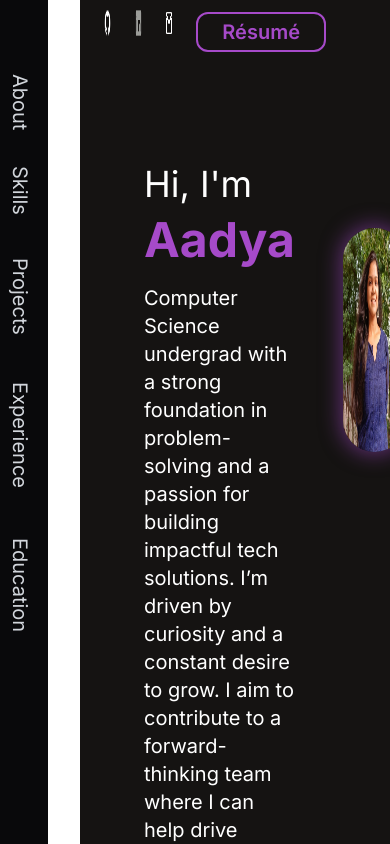
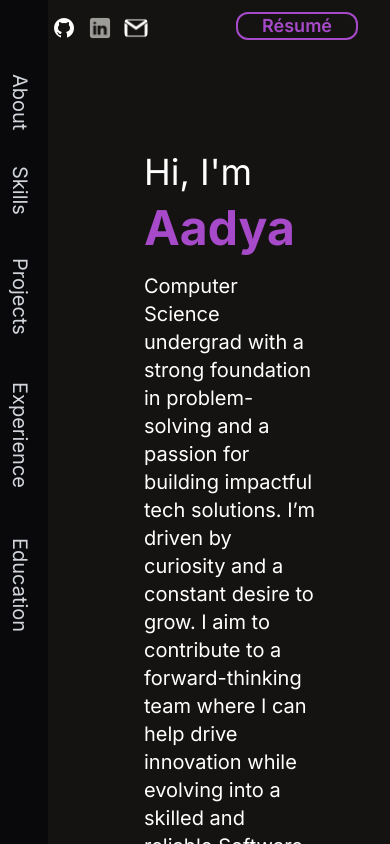
Before and after one commit to Aadya-Jha/My-Portfolio, a React (Vite) app in the folder portfolio/: page / in a window 390 px wide. Built offline with nearby package versions, Linux system fonts and the light colour scheme.

Commit message:
responsiveness added to about page

```diff
--- a/portfolio/src/components/Topbar.jsx
+++ b/portfolio/src/components/Topbar.jsx
@@ -8,25 +8,25 @@ const Topbar = () => {
     return (
         <div className="w-screen ml-20 h-16 bg-black-light flex">
             <div>
-                <ul className="flex">
-                    <li className="pl-6 pr-6 pt-2">
+                <ul className="flex pt-4 fixed top-0 left-11">
+                    <li className=" pl-2 pr-3 md:pl-12 md:pr-6 ">
                         <a href="https://github.com/Aadya-Jha">
-                            <img style={{ height: "30px", width: "30px" }}
-                            className="hover:shadow-[0_0_16px_4px_#A64AC9] rounded-full"
+                            <img
+                            className="hover:shadow-[0_0_16px_4px_#A64AC9] rounded-full h-6 w-6 md:h-8 md:w-8"
                             src={githubIcon} alt="" />
                         </a>
                     </li>
-                    <li className="pt-2">
+                    <li >
                         <a href="https://www.linkedin.com/in/aadya-jha-1232442a2/">
-                            <img style={{ height: "30px", width: "30px" }}
-                            className="hover:shadow-[0_0_16px_4px_#A64AC9] rounded-lg"
+                            <img
+                            className="hover:shadow-[0_0_16px_4px_#A64AC9] rounded-lg h-6 w-6 md:h-8 md:w-8"
                             src={linkedinIcon} alt="" />
                         </a>
                     </li>
-                    <li className="pl-6 pr-6 pt-2" >
+                    <li className="pl-3 md:pl-6 md:pr-6" >
                         <a href="mailto:aadya.aarchi@gmail.com">
-                            <img style={{height: "30px", width: "30px" }}
-                            className="hover:shadow-[0_0_16px_4px_#A64AC9] rounded-lg"
+                            <img
+                            className="hover:shadow-[0_0_16px_4px_#A64AC9] rounded-lg md:h-8 md:w-8 h-6 w-6"
                             src="./src/assets/gmail.png" alt="" />
                         </a>
                     </li>
@@ -34,9 +34,9 @@ const Topbar = () => {
             </div>
             <div className="flex justify-center items-center ml-auto ">
                 <Link to="/resume">
-                    <div className="border-2 border-purple mr-36 mt-3 pl-6 pr-6 h-10 flex justify-center items-center rounded-xl hover:bg-purple group
-                    hover:cursor-pointer">
-                        <h2 className="text-purple font-semibold font-inter text-xl group-hover:text-white  ">Résumé</h2>
+                    <div className="border-2 border-purple mr-28 md:mr-36 mt-3 pl-6 pr-6 h-7 md:h-10 flex justify-center items-center rounded-xl
+                     hover:bg-purple group hover:cursor-pointer">
+                        <h2 className="text-purple font-semibold font-inter text-lg md:text-xl group-hover:text-white  ">Résumé</h2>
                     </div>
                 </Link>
             </div>
--- a/portfolio/src/pages/Home.jsx
+++ b/portfolio/src/pages/Home.jsx
@@ -5,11 +5,11 @@ import Topbar from "../components/Topbar";
 const Home = () => {
     return (
 
-        <div className="flex h-screen overflow-hidden">
+        <div className="flex h-screen overflow-x-hidden overflow-y-auto bg-black-light">
             <Navbar />
             <div className="flex flex-col flex-grow">
             <Topbar />
-            <div className="bg-black-light min-h-screen flex flex-row px-16 ml-20 pt-24 gap-12">
+            <div className=" min-h-screen flex flex-col md:flex-row px-16 ml-20 pt-24 gap-12">
             <div className="flex flex-col w-2/3 ">
                 <p className="text-white font-heading font-inter pt-4 text-4xl">Hi, I'm </p>
                 <p className="text-5xl font-bold pt-3 font-inter text-purple hover:drop-shadow-[0_0_10px_#A64AC9]">Aadya</p>
@@ -18,8 +18,8 @@ const Home = () => {
                      I can help drive innovation while evolving into a skilled and reliable Software Engineer.
                     <br />Let’s innovate, collaborate, and build the future together.
                 </p>
-                </div>
-            <div className="w-1/3 h-96 flex justify-center items-center">
+            </div>
+            <div className="w-1/3 h-1/3 flex justify-center items-center">
                 <img src="../src/assets/aarchi.jpg" alt="profile-pic"
                  className="h-56 w-56 flex justify-center items-center rounded-full shadow-[0_0_20px_3px_rgba(166,74,201,0.5)]
                 hover:shadow-[0_0_17px_5px_rgba(166,74,201,0.5)]"
```
